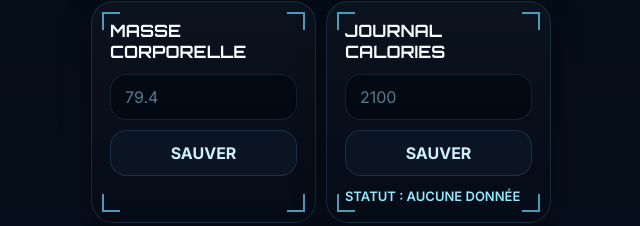
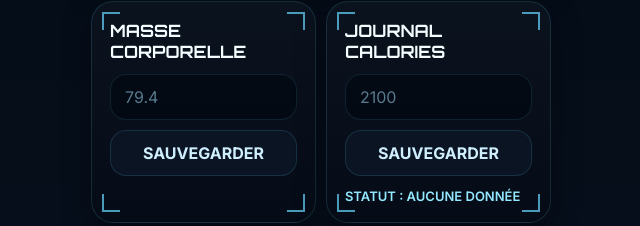
Before and after one commit to pumazzini-spec/sport-tracker, a React (Create React App) app: page / in a window 1280 px wide. Shown: the part 875-1101 px from the top of the page, without its empty margins (319-959 px from the left). Built offline with nearby package versions, Linux system fonts and the light colour scheme.

Commit message:
Add files via upload

```diff
--- a/src/App.js
+++ b/src/App.js
@@ -416,7 +416,7 @@ export default function App() {
                 <h3>MASSE CORPORELLE</h3>
                 <div className="stack">
                   <input className="input system-input" type="number" step="0.1" value={todayWeight} onChange={(e) => setTodayWeight(e.target.value)} placeholder="79.4" />
-                  <button onClick={saveTodayWeight} className="ghost-button">SAUVER</button>
+                  <button onClick={saveTodayWeight} className="ghost-button">SAUVEGARDER</button>
                 </div>
               </div>
               <div className="system-card small system-frame">
@@ -427,7 +427,7 @@ export default function App() {
                 <h3>JOURNAL CALORIES</h3>
                 <div className="stack">
                   <input className="input system-input" type="number" value={todayCalories} onChange={(e) => setTodayCalories(e.target.value)} placeholder="2100" />
-                  <button onClick={saveTodayCalories} className="ghost-button">SAUVER</button>
+                  <button onClick={saveTodayCalories} className="ghost-button">SAUVEGARDER</button>
                 </div>
                 <div className="status-blue">{statusCalories}</div>
               </div>
```
